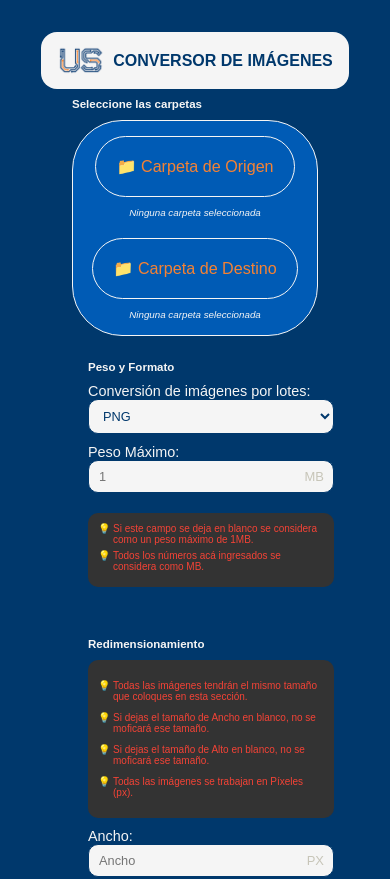
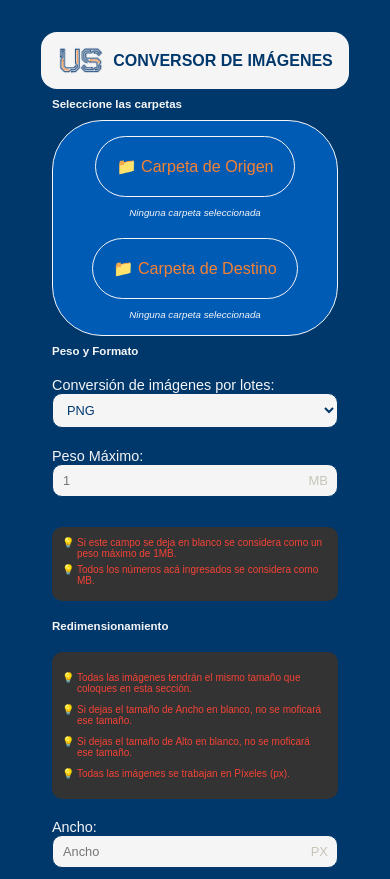
Before and after one commit to raulferreyra/image-convertor, a Vue app in the folder frontend/: page / in a window 390 px wide. Shown: the top 879 px of the page. Built offline with nearby package versions, Linux system fonts and the light colour scheme; a web font is replaced by a local one.

Commit message:
Fixed Mobile

```diff
--- a/frontend/src/components/Home.vue
+++ b/frontend/src/components/Home.vue
@@ -187,8 +187,15 @@ header h1 {
     align-items: center;
     width: 100%;
     margin: 0 auto;
-    padding: 0 40px;
+    padding: 0 20px;
     box-sizing: border-box;
+    transition: all 0.3s ease-in-out;
+}
+
+@media (min-width: 768px) {
+    #settings {
+        padding: 0 40px;
+    }
 }
 
 .home-init,
@@ -238,13 +245,17 @@ header h1 {
     justify-content: center;
     align-items: center;
     margin: 0 auto;
-    padding: 1rem;
+    padding: 0;
+    gap: 10px;
+    box-sizing: border-box;
     width: 100%;
+    transition: all 0.3s ease-in-out;
 }
 
 @media (min-width: 768px) {
     #settings .column {
         width: 50%;
+        padding: 1rem;
     }
 }
 
```
